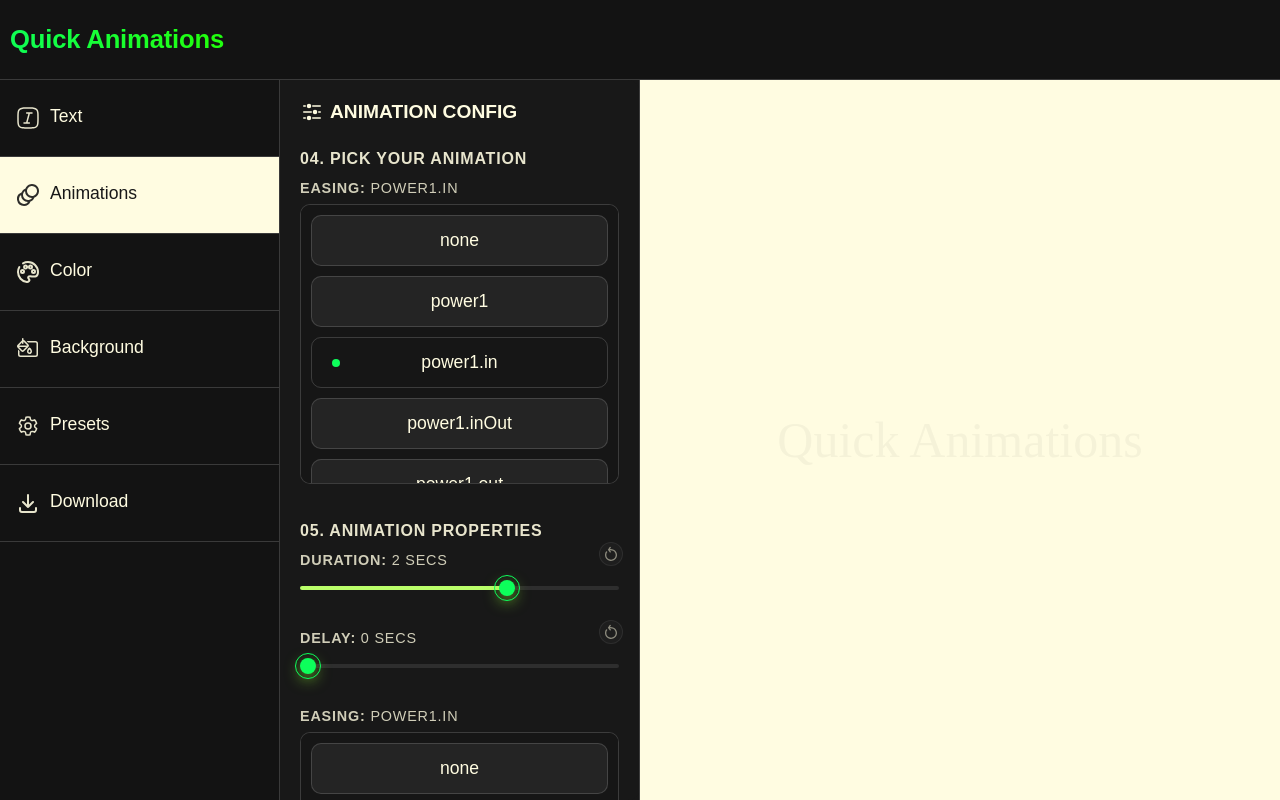
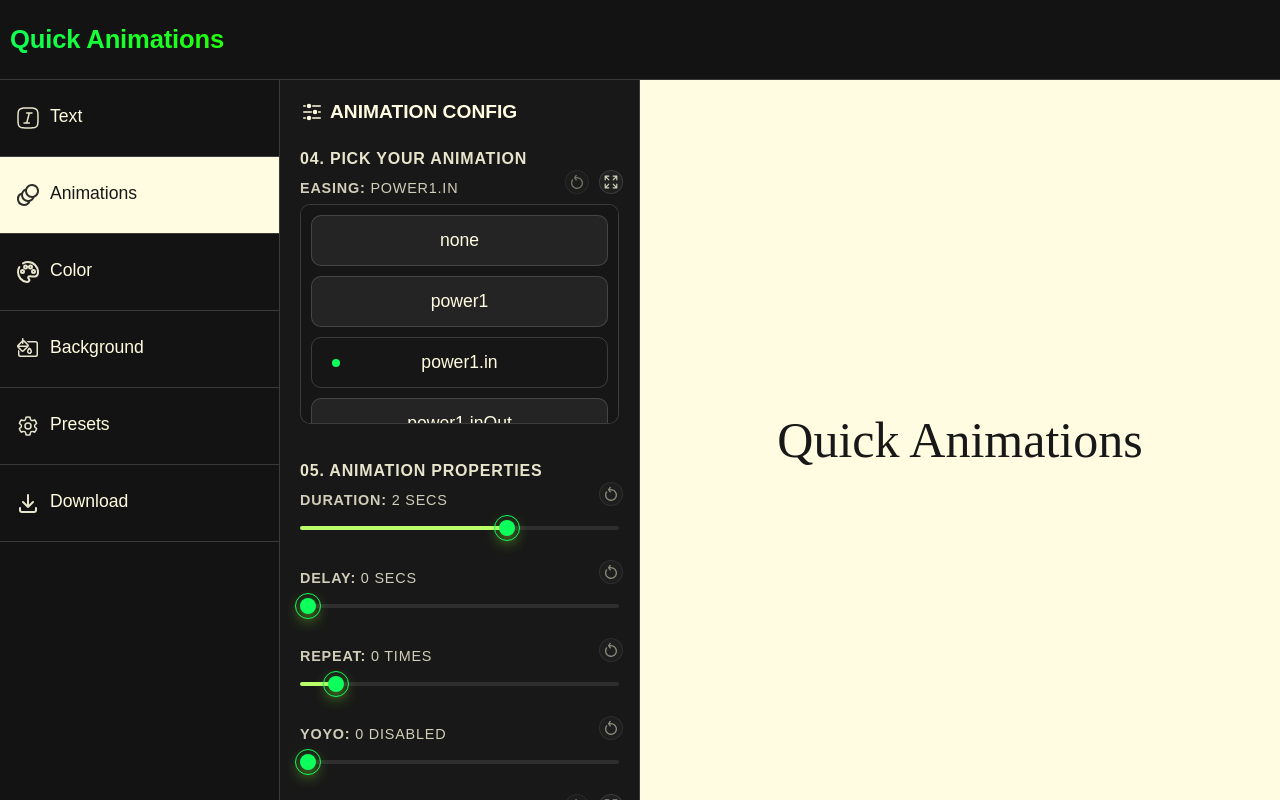
Before and after one commit to matiasecharri/bloop, a Next.js app: page / in a window 1280 px wide. Both pictures are taken after a click on the button "Animations". Built offline with nearby package versions, Linux system fonts and the light colour scheme.

Commit message:
feat: add expand to scroll container, add yoyo and repeat to animations

```diff
--- a/src/app/features/animation-dashboard/context/controlsTypes.ts
+++ b/src/app/features/animation-dashboard/context/controlsTypes.ts
@@ -1,6 +1,5 @@
-// interface ColorSettings {}
+//Animations
 
-// interface BackgroundSettings {}
 export const easings = [
   "none",
   "power1",
@@ -49,12 +48,13 @@ export type Easing = (typeof easings)[number];
 
 export interface AnimationSettings {
   duration: number;
-  fadeIn: boolean;
-  fadeOut: boolean;
-  loop: boolean;
+  yoyo: boolean;
+  repeat: number;
   delay: number;
   easing: Easing;
 }
+
+//Text
 
 export interface TextSettings {
   userText: string;
@@ -64,17 +64,20 @@ export interface TextSettings {
   letterSpacing: number;
 }
 
+//Combined Interfaces
+
 export interface ControlsSettings {
   animations: AnimationSettings;
   text: TextSettings;
 }
 
+//Default Settings
+
 export const defaultControlsSettings: ControlsSettings = {
   animations: {
     duration: 2,
-    fadeIn: false,
-    fadeOut: false,
-    loop: true,
+    repeat: 0,
+    yoyo: false,
     delay: 0,
     easing: "power1.in",
   },
@@ -86,3 +89,13 @@ export const defaultControlsSettings: ControlsSettings = {
     letterSpacing: 0,
   },
 };
+
+/**
+ * TO-DO: Add a button to reset everything
+ * TO-DO: Add a tool-tip in every animation field
+ * TO-DO: Replace yoyo with a button instead of a range
+ * TO-DO: Separate every animation field in it's own component
+ * TO-DO: Add an arrow to Scroller component
+ *
+ *
+ */
--- a/src/app/features/animation-dashboard/sidebar/Sidebar.module.css
+++ b/src/app/features/animation-dashboard/sidebar/Sidebar.module.css
@@ -13,6 +13,7 @@
   justify-content: flex-start;
   align-items: center;
   width: 100%;
+  min-width: 280px;
   max-width: 280px;
   height: 100%;
   max-height: calc(100dvh - (var(--nav-height)));
@@ -87,6 +88,7 @@
 .currentPicker {
   position: relative;
   flex: 1;
+  min-width: 320px;
   height: 100%;
   max-height: calc(100dvh - (var(--nav-height)));
   padding: 20px;
--- a/src/app/features/animation-dashboard/sidebar/components/AnimationPicker/AnimationPicker.tsx
+++ b/src/app/features/animation-dashboard/sidebar/components/AnimationPicker/AnimationPicker.tsx
@@ -5,7 +5,11 @@ import {
   useControls,
 } from "../../../context";
 import { IconConfig } from "@/assets/svg";
-import { Button, Subtitle, Title } from "@/shared/components/atoms";
+import {
+  Button,
+  Subtitle,
+  Title,
+} from "@/shared/components/atoms";
 import {
   InputRange,
   PickerStep,
@@ -30,7 +34,17 @@ const AnimationPicker = () => {
       </Title>
       <PickerStep>
         <Subtitle step="04" text="pick your animation" />
-        <ScrollerWrapper subtitle={animations.easing} title="Easing:">
+        <ScrollerWrapper
+            isBtnDisabled={isAnimationDefault("easing")}
+            subtitle={animations.easing}
+            title="Easing:"
+            onClick={() =>
+              dispatch({
+                type: CONTROLS_ACTIONS.ANIMATIONS,
+                payload: { easing: defaultControlsSettings.animations.easing },
+              })
+            }
+          >
             {easings.map((gsapEasing) => (
               <Button
                 key={gsapEasing}
@@ -97,7 +111,70 @@ const AnimationPicker = () => {
               })
             }
           />
-          <ScrollerWrapper subtitle={animations.easing} title="Easing:">
+          <InputRange
+            isBtnDisabled={isAnimationDefault("repeat")}
+            label="Repeat"
+            max={10}
+            min={-1}
+            step={1}
+            unit={
+              animations.repeat === -1
+                ? "Loop"
+                : animations.repeat === 1
+                ? "Time"
+                : "Times"
+            }
+            value={animations.repeat}
+            onChange={(e) =>
+              dispatch({
+                type: CONTROLS_ACTIONS.ANIMATIONS,
+                payload: { repeat: Number(e.target.value) },
+              })
+            }
+            onClick={() =>
+              dispatch({
+                type: CONTROLS_ACTIONS.ANIMATIONS,
+                payload: {
+                  repeat: defaultControlsSettings.animations.repeat,
+                },
+              })
+            }
+          />
+          <InputRange
+            isBtnDisabled={isAnimationDefault("yoyo")}
+            label="Yoyo"
+            max={1}
+            min={0}
+            step={1}
+            unit={animations.yoyo ? "Enabled" : "Disabled"}
+            value={Number(animations.yoyo)}
+            onChange={(e) =>
+              dispatch({
+                type: CONTROLS_ACTIONS.ANIMATIONS,
+                payload: { yoyo: Boolean(e.target.value) },
+              })
+            }
+            onClick={() =>
+              dispatch({
+                type: CONTROLS_ACTIONS.ANIMATIONS,
+                payload: {
+                  yoyo: defaultControlsSettings.animations.yoyo,
+                },
+              })
+            }
+          />
+
+          <ScrollerWrapper
+            isBtnDisabled={isAnimationDefault("easing")}
+            subtitle={animations.easing}
+            title="Easing:"
+            onClick={() =>
+              dispatch({
+                type: CONTROLS_ACTIONS.ANIMATIONS,
+                payload: { easing: defaultControlsSettings.animations.easing },
+              })
+            }
+          >
             {easings.map((gsapEasing) => (
               <Button
                 key={gsapEasing}
--- a/src/app/features/animation-dashboard/visualizer/Visualizer.tsx
+++ b/src/app/features/animation-dashboard/visualizer/Visualizer.tsx
@@ -20,13 +20,15 @@ const Visualizer = () => {
   useGSAP(() => {
     const text = textRef.current;
 
+    gsap.killTweensOf(text);
+
     gsap.set(text, {
       opacity: 1,
       ease: animations.easing,
       duration: animations.duration,
       delay: animations.delay,
-      yoyo: true,
-      repeat: -1,
+      repeat: animations.repeat,
+      yoyo: animations.yoyo,
     });
 
     gsap.fromTo(
@@ -39,8 +41,8 @@ const Visualizer = () => {
         ease: animations.easing,
         duration: animations.duration,
         delay: animations.delay,
-        yoyo: true,
-        repeat: -1,
+        repeat: animations.repeat,
+        yoyo: animations.yoyo,
       }
     );
   }, [animations]);
--- a/src/app/globals.css
+++ b/src/app/globals.css
@@ -1,6 +1,7 @@
 :root {
   --color-dark: #181818;
   --color-dark-accent: #131313;
+  --color-dark-accent-alt: #161616;
   --color-light: #fffce1;
   --color-light-alt: #fffde1;
   --color-text-dark: #000;
--- /dev/null
+++ b/src/assets/svg/IconCompress.tsx
@@ -0,0 +1,17 @@
+import { SVGProps } from "react";
+
+const IconCompress = (props: SVGProps<SVGSVGElement>) => {
+  return (
+    <svg
+      className="size-5"
+      fill="currentColor"
+      viewBox="0 0 20 20"
+      xmlns="http://www.w3.org/2000/svg"
+      {...props}
+    >
+      <path d="M3.28 2.22a.75.75 0 0 0-1.06 1.06L5.44 6.5H2.75a.75.75 0 0 0 0 1.5h4.5A.75.75 0 0 0 8 7.25v-4.5a.75.75 0 0 0-1.5 0v2.69L3.28 2.22ZM13.5 2.75a.75.75 0 0 0-1.5 0v4.5c0 .414.336.75.75.75h4.5a.75.75 0 0 0 0-1.5h-2.69l3.22-3.22a.75.75 0 0 0-1.06-1.06L13.5 5.44V2.75ZM3.28 17.78l3.22-3.22v2.69a.75.75 0 0 0 1.5 0v-4.5a.75.75 0 0 0-.75-.75h-4.5a.75.75 0 0 0 0 1.5h2.69l-3.22 3.22a.75.75 0 1 0 1.06 1.06ZM13.5 14.56l3.22 3.22a.75.75 0 1 0 1.06-1.06l-3.22-3.22h2.69a.75.75 0 0 0 0-1.5h-4.5a.75.75 0 0 0-.75.75v4.5a.75.75 0 0 0 1.5 0v-2.69Z" />
+    </svg>
+  );
+};
+
+export default IconCompress;
--- /dev/null
+++ b/src/assets/svg/IconExpand.tsx
@@ -0,0 +1,17 @@
+import { SVGProps } from "react";
+
+const IconExpand = (props: SVGProps<SVGSVGElement>) => {
+  return (
+    <svg
+      className="size-5"
+      fill="currentColor"
+      viewBox="0 0 20 20"
+      xmlns="http://www.w3.org/2000/svg"
+      {...props}
+    >
+      <path d="m13.28 7.78 3.22-3.22v2.69a.75.75 0 0 0 1.5 0v-4.5a.75.75 0 0 0-.75-.75h-4.5a.75.75 0 0 0 0 1.5h2.69l-3.22 3.22a.75.75 0 0 0 1.06 1.06ZM2 17.25v-4.5a.75.75 0 0 1 1.5 0v2.69l3.22-3.22a.75.75 0 0 1 1.06 1.06L4.56 16.5h2.69a.75.75 0 0 1 0 1.5h-4.5a.747.747 0 0 1-.75-.75ZM12.22 13.28l3.22 3.22h-2.69a.75.75 0 0 0 0 1.5h4.5a.747.747 0 0 0 .75-.75v-4.5a.75.75 0 0 0-1.5 0v2.69l-3.22-3.22a.75.75 0 1 0-1.06 1.06ZM3.5 4.56l3.22 3.22a.75.75 0 0 0 1.06-1.06L4.56 3.5h2.69a.75.75 0 0 0 0-1.5h-4.5a.75.75 0 0 0-.75.75v4.5a.75.75 0 0 0 1.5 0V4.56Z" />
+    </svg>
+  );
+};
+
+export default IconExpand;
--- a/src/assets/svg/index.ts
+++ b/src/assets/svg/index.ts
@@ -1,7 +1,9 @@
 export { default as IconAnimation } from "./IconAnimation";
 export { default as IconBackground } from "./IconBackground";
+export { default as IconCompress } from "./IconCompress";
 export { default as IconConfig } from "./IconConfig";
 export { default as IconDownload } from "./IconDownload";
+export { default as IconExpand } from "./IconExpand";
 export { default as IconPalette } from "./IconPalette";
 export { default as IconPresets } from "./IconPresets";
 export { default as IconReset } from "./IconReset";
--- a/src/shared/components/molecules/scroller-wrapper/Scroller.module.css
+++ b/src/shared/components/molecules/scroller-wrapper/Scroller.module.css
@@ -2,21 +2,22 @@
   display: flex;
   flex-direction: column;
   width: 100%;
-  height: 280px;
-  max-height: 280px;
+  max-height: 220px;
   padding: 10px;
   overflow-y: scroll;
-  background-color: #161616;
+  background-color: var(--color-dark-accent-alt);
   border: 1px solid var(--color-border-light);
   border-radius: 10px;
-  border-radius: 10px;
-  border-radius: 10px;
-  border-radius: 10px;
-  border-radius: 10px;
+  transition: max-height 0.4s ease;
   gap: 10px;
 }
 
+.expanded {
+  max-height: 440px;
+}
+
 .title {
+  position: relative;
   margin-bottom: 8px;
   font-family: satoshi, sans-serif;
   font-size: 0.9rem;
@@ -25,5 +26,13 @@
   color: var(--color-light);
   text-transform: uppercase;
   opacity: 0.8;
-  pointer-events: none;
 }
+
+.floating {
+  position: absolute;
+  top: -10px;
+  right: -4px;
+  z-index: 10;
+  display: flex;
+  gap: 10px;
+}
--- a/src/shared/components/molecules/scroller-wrapper/ScrollerWrapper.tsx
+++ b/src/shared/components/molecules/scroller-wrapper/ScrollerWrapper.tsx
@@ -1,19 +1,50 @@
-import { ReactNode } from "react";
+"use client";
+import { MouseEvent, ReactNode, useState } from "react";
 import s from "./Scroller.module.css";
+import clsx from "clsx";
+import { MiniButton } from "../../atoms";
+import { IconCompress, IconExpand } from "@/assets/svg";
 
 interface ScrollerWrapperProps {
   title: string;
   subtitle?: string;
   children: ReactNode;
+  isBtnDisabled?: boolean;
+  onClick: (event: MouseEvent<HTMLButtonElement>) => void;
 }
 
-const ScrollerWrapper = ({ children, title, subtitle }: ScrollerWrapperProps) => {
+const ScrollerWrapper = ({
+  children,
+  title,
+  subtitle,
+  isBtnDisabled,
+  onClick,
+}: ScrollerWrapperProps) => {
+  const [isExpanded, setIsExpanded] = useState(false);
+  const toggleExpanded = () => setIsExpanded((prevState) => !prevState);
+
+  const ariaLabelMessage = isExpanded
+    ? `minimize ${title} area`
+    : `expand ${title} area`;
+
   return (
     <section>
       <p className={s.title}>
-        <strong>{title}</strong>{" "}{subtitle}
+        <div className={s.floating}>
+          <MiniButton
+            ariaLabel={`reset ${title} to default`}
+            disabled={isBtnDisabled}
+            onClick={onClick}
+          />
+          <MiniButton noAnimation ariaLabel={ariaLabelMessage} onClick={toggleExpanded}>
+            {isExpanded ? <IconCompress /> : <IconExpand />}
+          </MiniButton>
+        </div>
+        <strong>{title}</strong> {subtitle}
       </p>
-      <div className={s.scroller}>{children}</div>
+      <div className={clsx(s.scroller, !!isExpanded && s.expanded)}>
+        {children}
+      </div>
     </section>
   );
 };
```
Also changed, not shown: src/shared/components/atoms/reset-button/ResetButton.module.css (deleted, +0 -58 lines), src/shared/components/atoms/reset-button/ResetButton.tsx (deleted, +0 -25 lines). Lines whose indentation alone changed are shown as unchanged.
